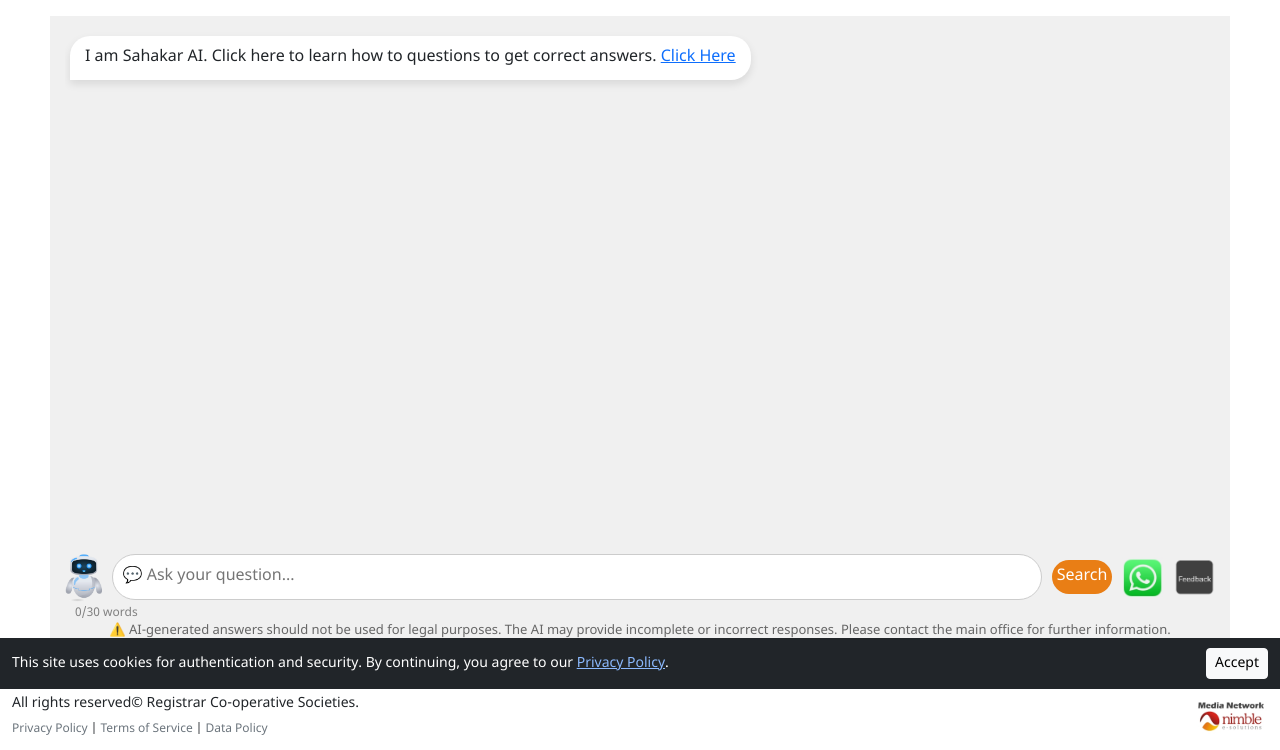
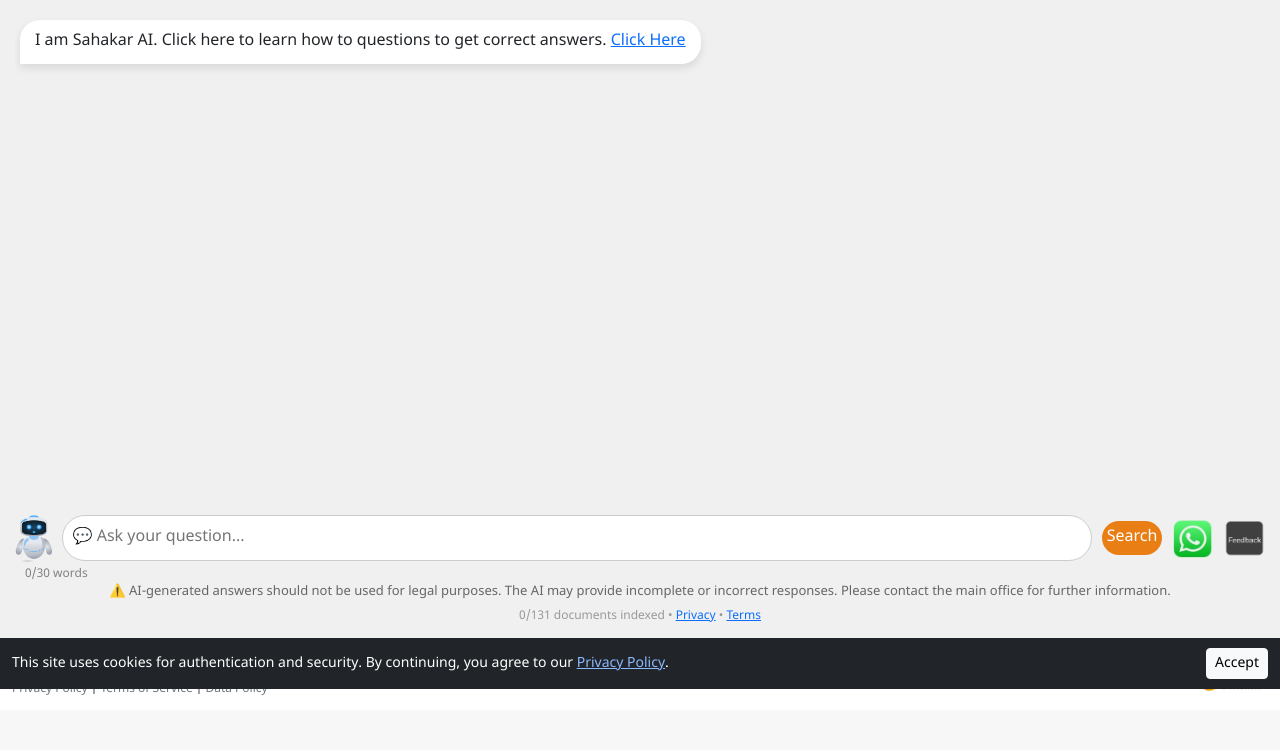
Before and after one commit to Nimble-esolutions/PdfSearch, a Django app: page / in a window 1280 px wide. Shown: the part 111-861 px from the top of the page. After the commit the page ends 806 px from the top, so only its background shows below. Run offline with Django 5.2, Linux system fonts and the light colour scheme; data comes from the database, SQL or seed files in the repository; parts of the project's set-up code (start-up, migrations or seed data) failed here and were passed over.

Commit message:
fix(search): restore search page UX regressions lost in rebase (f2145af)
Commit f2145af (Phase 3 admin UI declutter) refactored search.html to extend
base.html from a pre-127daa1 base, losing all 4 UX improvements from PR #64:

1. Auth-aware utility bar (Dashboard/Logout when authenticated)
2. Configurable WhatsApp number via PUBLIC_WHATSAPP_NUMBER env var
3. Document index counter (X/Y documents indexed) in search footer
4. Privacy + Terms DPDA links in chat footer

Additionally fixes the admin-main width constraint that was wrapping the
search page content — base.html now provides a page_content block so public
pages can override the constrained admin layout. search.css moved from seo
block to extra_css for correct cascade ordering after style.css.

Views: restored whatsapp_number, indexed_count, total_count context vars
in search_query() GET handler.

```diff
--- a/flowdocs/core/templates/base.html
+++ b/flowdocs/core/templates/base.html
@@ -106,6 +106,7 @@
   {% endif %}
 {% endblock %}
 
+{% block page_content %}
 <main class="admin-main">
   {% if messages %}
     <div id="flash-messages" class="admin-flash" aria-live="polite">
@@ -119,6 +120,7 @@
   {% endif %}
   {% block content %}{% endblock %}
 </main>
+{% endblock %}
 
 {% block public_footer %}{% endblock %}
 
--- a/flowdocs/core/templates/search.html
+++ b/flowdocs/core/templates/search.html
@@ -5,6 +5,10 @@
 {% block body_class %}public-search{% endblock %}
 
 {% block admin_shell %}{% endblock %}
+
+{% block extra_css %}
+  <link rel="stylesheet" href="{% static 'main/css/search.css' %}">
+{% endblock %}
 
 {% block seo %}
   <meta name="description" content="{% trans 'Search Maharashtra cooperative society acts, rules, and bylaws with AI assistance. Sahakar AI provides instant answers from official government documents.' %}">
@@ -29,8 +33,6 @@
   <link rel="preconnect" href="https://fonts.googleapis.com">
   <link rel="preconnect" href="https://fonts.gstatic.com" crossorigin>
   <link href="https://fonts.googleapis.com/css2?family=Noto+Sans+Devanagari&display=block" rel="stylesheet">
-
-  <link rel="stylesheet" href="{% static 'main/css/search.css' %}">
 
   <script type="application/ld+json">
   {
@@ -94,7 +96,16 @@
 <div class="bg-dark text-white small px-3 py-1">
   <div class="container d-flex justify-content-end align-items-center">
     <div class="text-end">
+      {% if user.is_authenticated %}
+      <a href="{% url 'dashboard' %}" class="text-white text-decoration-none me-2">{% trans "Dashboard" %}</a> |
+      <span class="text-white-50 me-2">{{ user.username }}</span>
+      <form method="post" action="{% url 'logout' %}" class="d-inline">
+        {% csrf_token %}
+        <button type="submit" class="btn btn-link btn-sm text-white p-0 m-0">{% trans "Logout" %}</button>
+      </form> |
+      {% else %}
       <a href="{% url 'login' %}" class="text-white text-decoration-none me-2">{% trans "Admin Login" %}</a> |
+      {% endif %}
       <a href="https://sahakarayukta.maharashtra.gov.in/Site/Home/Index.aspx" class="text-white text-decoration-none me-2">{% trans "Home" %}</a> |
       <a href="https://www.google.com/maps/d/u/4/viewer?mid=1nGBPe3fJCLDL0tsUEluGKT6RVTljhiw&ll=18.848903177273304%2C76.7698375&z=6" class="text-white text-decoration-none me-2">{% trans "Locate Us" %}</a> |
 
@@ -126,6 +137,7 @@
 </header>
 {% endblock %}
 
+{% block page_content %}
 {% block content %}
 <div class="container-fluid p-0">
   <div class="chat-container">
@@ -137,7 +149,7 @@
           <input type="text" id="userQuery" placeholder="💬 {% trans 'Ask your question...' %}">
           <button id="sendBtn">{% trans "Search" %}</button>
 
-<a href="https://wa.me/919421200000" target="_blank" rel="noopener noreferrer" class="whatsapp-link">
+<a href="https://wa.me/{{ whatsapp_number|default:"919421200000" }}" target="_blank" rel="noopener noreferrer" class="whatsapp-link">
   <picture>
     <source media="(max-width: 768px)" srcset="{% static 'main/images/wh-btn-mobile.jpg' %}">
     <img src="{% static 'main/images/wh-btn.jpg' %}" alt="WhatsApp" style="height:40px; cursor:pointer;">
@@ -161,8 +173,15 @@
           {% trans "⚠️ AI-generated answers should not be used for legal purposes. The AI may provide incomplete or incorrect responses. Please contact the main office for further information." %}
       </div>
 
+      <div class="text-center" style="font-size: 12px; color: #999; margin-top: 5px;">
+        {{ indexed_count }}/{{ total_count }} {% trans "documents indexed" %} •
+        <a href="{% url 'privacy' %}">{% trans "Privacy" %}</a> •
+        <a href="{% url 'terms' %}">{% trans "Terms" %}</a>
+      </div>
+
   </div>
 </div>
+{% endblock %}
 
 {% if display_service_footer %}
 <section class="seo-static-content" aria-label="{% trans 'About this service' %}">
--- a/flowdocs/core/views.py
+++ b/flowdocs/core/views.py
@@ -1337,6 +1337,9 @@ def search_query(request):
                 ),
                 "welcome_help_label": gettext("Click Here"),
                 "display_service_footer": getattr(settings, "DISPLAY_SERVICE_FOOTER", False),
+                "whatsapp_number": os.environ.get("PUBLIC_WHATSAPP_NUMBER", ""),
+                "indexed_count": PDFFile.objects.filter(lifecycle__in=("ready", "processing")).count(),
+                "total_count": PDFFile.objects.count(),
             },
         )
 
```
